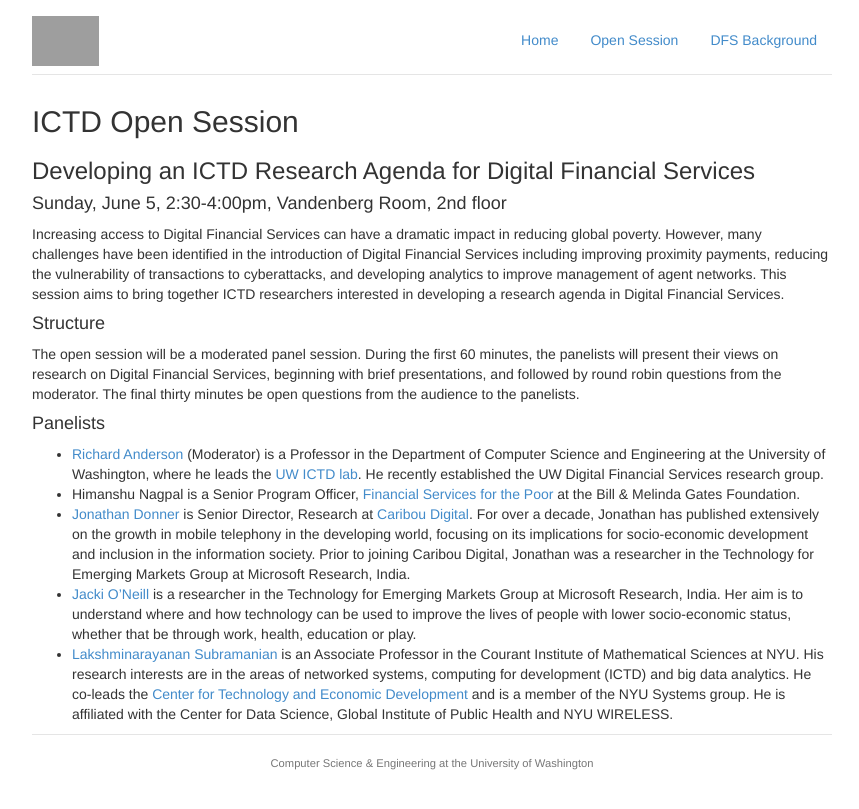
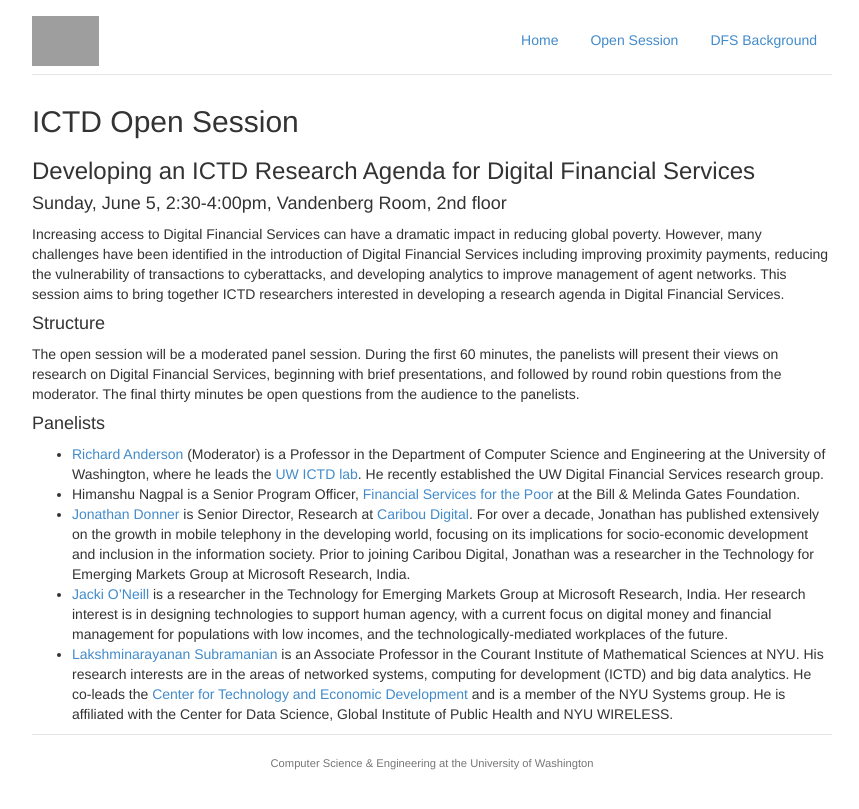
Before and after one commit to uw-ictd/uw-ictd.github.io, a Jekyll site: the page built from dfs/ictd_open_session.md, in a window 1280 px wide. Shown: the top 809 px of the page, without its empty margins (208-1067 px from the left). Built offline with Jekyll 4.4.1, drawn with Linux system fonts in a browser that asks for light colours; grey boxes are pictures that could not be loaded.

Commit message:
Bio update

```diff
--- a/dfs/ictd_open_session.md
+++ b/dfs/ictd_open_session.md
@@ -18,5 +18,5 @@ The open session will be a moderated panel session.  During the first 60 minutes
 * [Richard Anderson](http://www.cs.washington.edu/people/faculty/anderson) (Moderator) is a Professor in the Department of Computer Science and Engineering at the University of Washington, where he leads the [UW ICTD lab](http://ictd.cs.washington.edu).  He recently established the UW Digital Financial Services research group.
 * Himanshu Nagpal is a Senior Program Officer, [Financial Services for the Poor](http://www.gatesfoundation.org/What-We-Do/Global-Development/Financial-Services-for-the-Poor) at the Bill & Melinda Gates Foundation.
 * [Jonathan Donner](http://jonathandonner.com/) is Senior Director, Research at [Caribou Digital](http://cariboudigital.net/). For over a decade, Jonathan has published extensively on the growth in mobile telephony in the developing world, focusing on its implications for socio-economic development and inclusion in the information society.  Prior to joining Caribou Digital, Jonathan was a researcher in the Technology for Emerging Markets Group at Microsoft Research, India.
-* [Jacki O’Neill](http://research.microsoft.com/en-us/people/jaoneil/) is a researcher in the Technology for Emerging Markets Group at Microsoft Research, India.   Her aim is to understand where and how technology can be used to improve the lives of people with lower socio-economic status, whether that be through work, health, education or play.
+* [Jacki O’Neill](http://research.microsoft.com/en-us/people/jaoneil/) is a researcher in the Technology for Emerging Markets Group at Microsoft Research, India.  Her research interest is in designing technologies to support human agency, with a current focus on digital money and financial management for populations with low incomes, and the technologically-mediated workplaces of the future.
 * [Lakshminarayanan Subramanian](https://cs.nyu.edu/~lakshmi/Lakshmi/Home.html) is an Associate Professor in the Courant Institute of Mathematical Sciences at NYU. His research interests are in the areas of networked systems, computing for development (ICTD) and big data analytics. He co-leads the [Center for Technology and Economic Development](http://www.nyucted.org/) and is a member of the NYU Systems group. He is affiliated with the Center for Data Science, Global Institute of Public Health and NYU WIRELESS.
```
